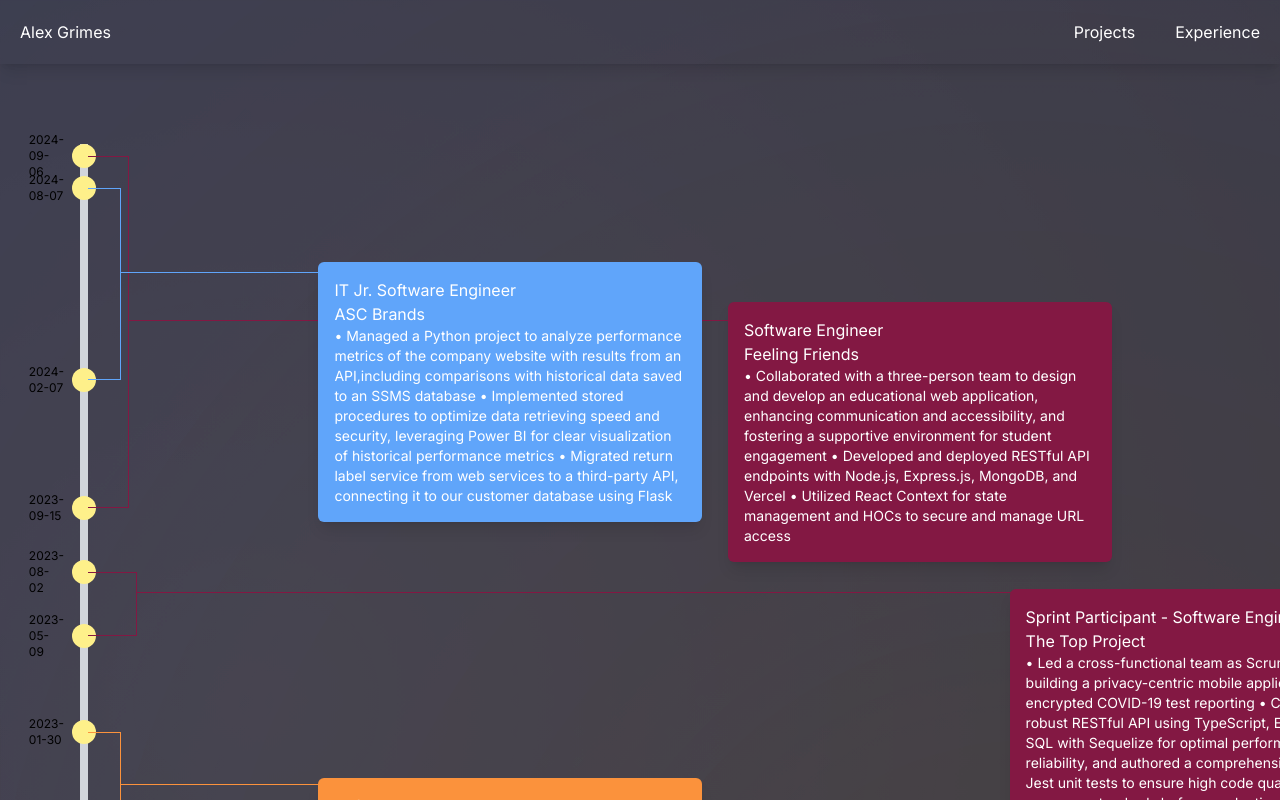
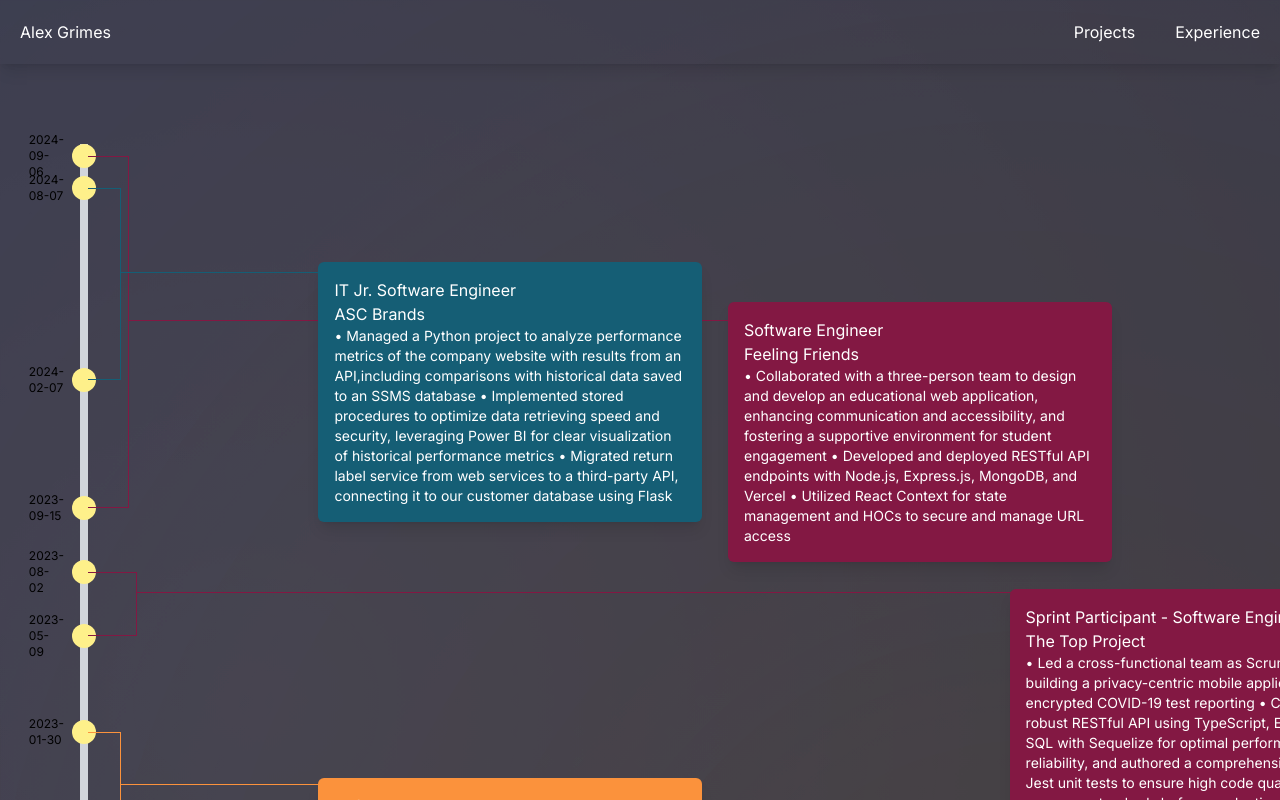
Before and after one commit to agrimes23/PortfolioSoftwareEngineer, a Next.js app: page /experience in a window 1280 px wide. Shown: the top 800 px of the page. Built offline with nearby package versions, Linux system fonts and the light colour scheme.

Commit message:
changed bg color type for job experience

```diff
--- a/src/app/components/Timeline.tsx
+++ b/src/app/components/Timeline.tsx
@@ -5,7 +5,7 @@
 
 const events = [
   {
-    eventColor: "bg-blue-400",
+    eventColor: "bg-cyan-800",
     startDate: "2016-01-08",
     endDate: "2017-06-01",
     title: "Accountant, Internship",
@@ -13,7 +13,7 @@
     description: "• Uploaded Accounts Receivable from Matrix software to Hi-Tech accounting software. • Set up training guide and taught experienced accounting staff how to perform Accounts Receivable uploads. • Helped Accounts Payable department by entering invoices, cutting checks, and filing. • Assisted Controller and Senior Accounting Manager with various account analysis and projects. • Calculated and entered monthly recurring journal entries.",
   },
   {
-    eventColor: "bg-blue-400",
+    eventColor: "bg-cyan-800",
     startDate: "2016-07-01",
     endDate: "2017-07-01",
     title: "English Teacher",
@@ -37,7 +37,7 @@
     description: "",
   },
   {
-    eventColor: "bg-blue-400",
+    eventColor: "bg-cyan-800",
     startDate: "2017-07-20",
     endDate: "2019-07-20",
     title: "Assistant Language Teacher with JET Program",
@@ -45,7 +45,7 @@
     description: "• Managed financial initiatives across North American entities by establishing new and recurring loans with Japanese banks, streamlined processes by introducing a trip request system through Power Automate that cut down approval times by over 66%, and led the transition to a paperless expense reporting system, enhancing operational efficiency.",
   },
   {
-    eventColor: "bg-blue-400",
+    eventColor: "bg-cyan-800",
     startDate: "2019-09-30",
     endDate: "2022-05-31",
     title: "Accountant",
@@ -77,7 +77,7 @@
     description: "• Led a cross-functional team as Scrum Master, building a privacy-centric mobile application for encrypted COVID-19 test reporting • Created a robust RESTful API using TypeScript, Express.js, and SQL with Sequelize for optimal performance and reliability, and authored a comprehensive suite of Jest unit tests to ensure high code quality and coverage standards before production deployment • Developed the frontend with React Native, ensuring cross-device compatibility and user experience excellence",
   },
   {
-    eventColor: "bg-blue-400",
+    eventColor: "bg-cyan-800",
     startDate: "2024-02-07",
     endDate: "2024-08-07",
     title: "IT Jr. Software Engineer",
```
